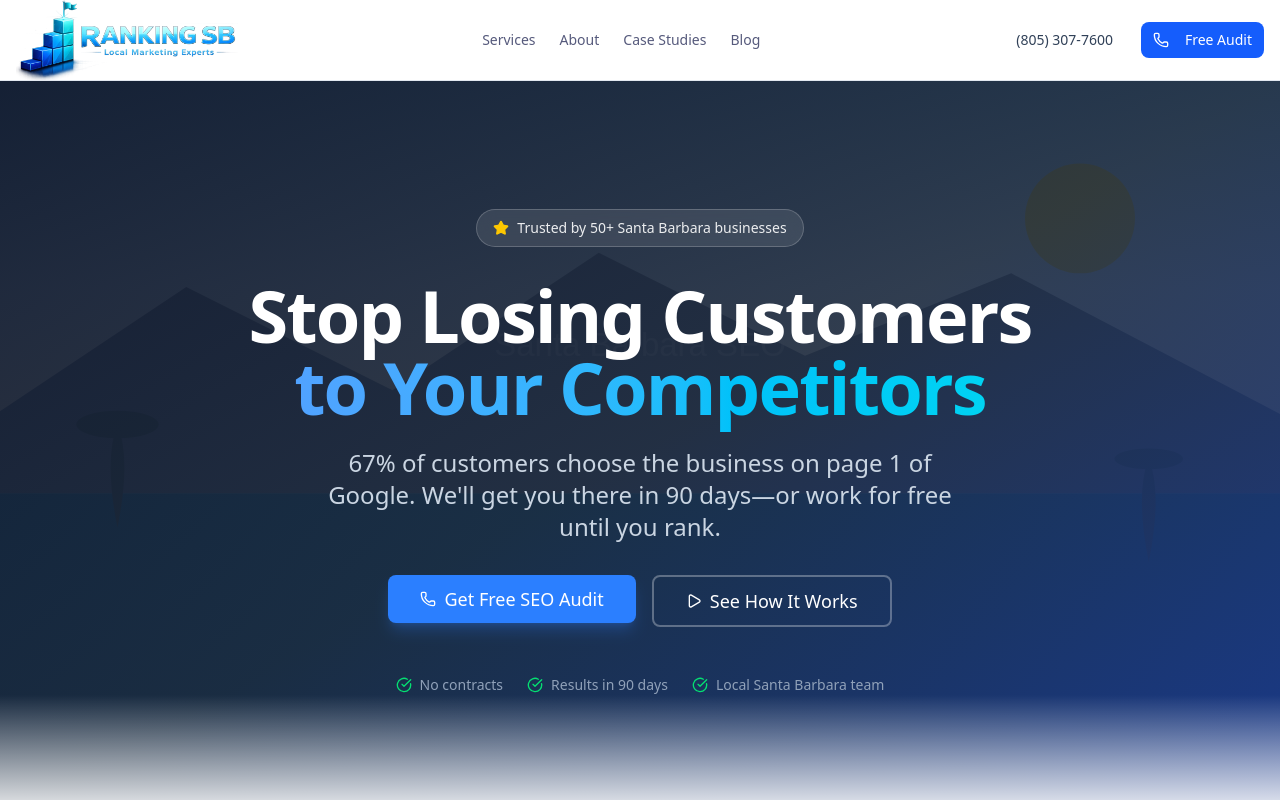
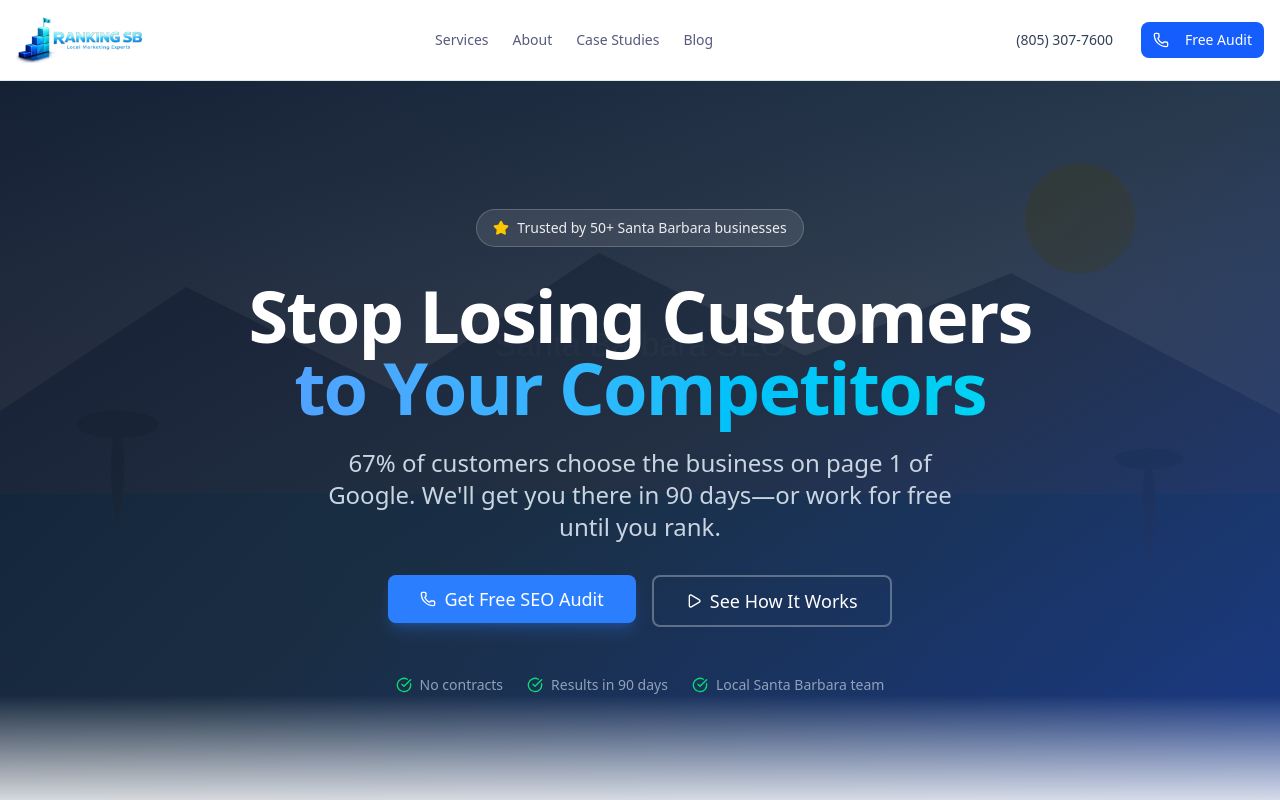
Before and after one commit to carpefukendiem/rankingsb-web, a Next.js app in the folder projects/rankingsb/web/my-app/: page / in a window 1280 px wide. Shown: the top 800 px of the page. Built offline with nearby package versions, Linux system fonts and the light colour scheme.

Commit message:
Autosave: 2026-02-23 00:52:50 - Workspace sync

```diff
--- a/projects/rankingsb/web/my-app/components/layout/Header.tsx
+++ b/projects/rankingsb/web/my-app/components/layout/Header.tsx
@@ -12,13 +12,13 @@ export function Header() {
     <header className="sticky top-0 z-50 w-full border-b bg-background/95 backdrop-blur supports-[backdrop-filter]:bg-background/60">
       <div className="container mx-auto px-4">
         <div className="flex h-20 items-center justify-between">
-          {/* Logo - Full visibility, natural size */}
+          {/* Logo - 2:1 aspect ratio (rectangular) */}
           <Link href="/" className="flex items-center">
             <img
               src="/logo.webp"
               alt="Rankingsb Local SEO Agency Santa Barbara"
-              className="max-h-20 w-auto object-contain"
-              style={{ maxHeight: '80px', width: 'auto' }}
+              className="object-contain"
+              style={{ height: '64px', width: '128px' }}
             />
           </Link>
 
```
